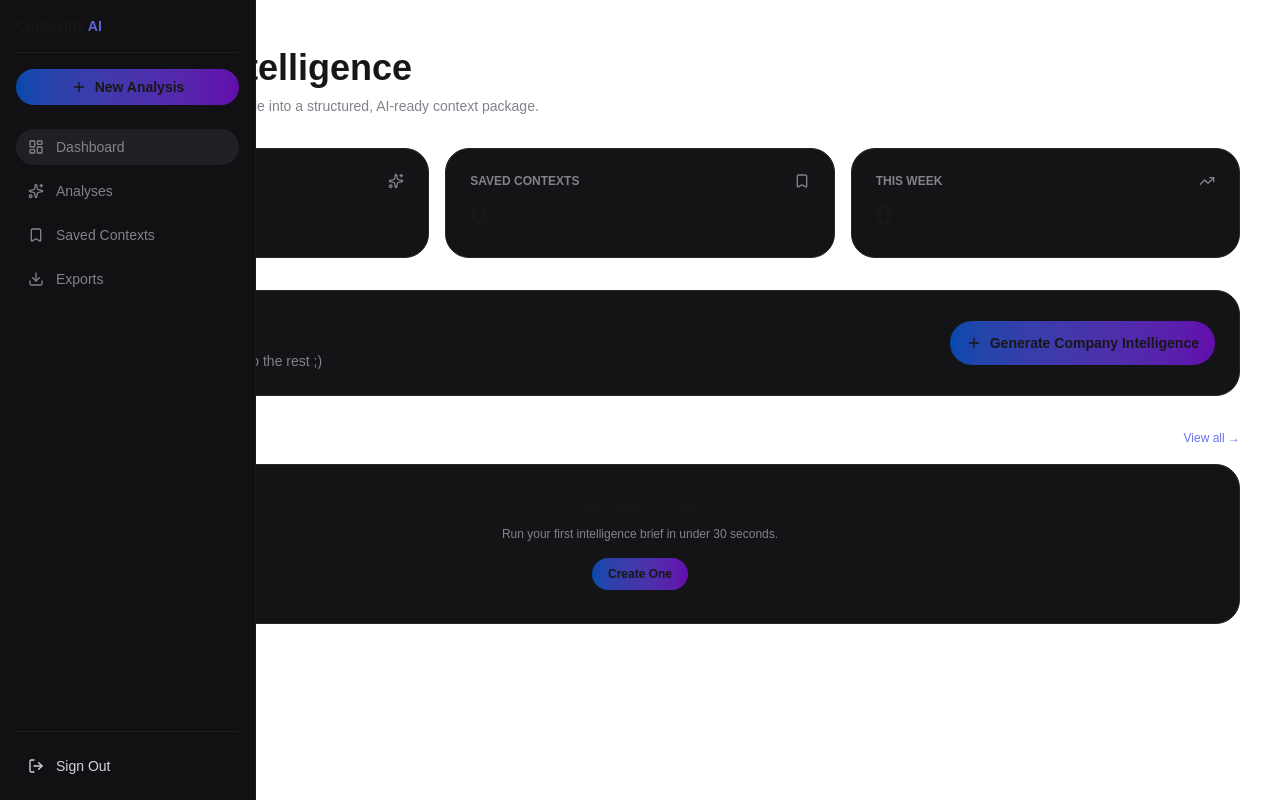
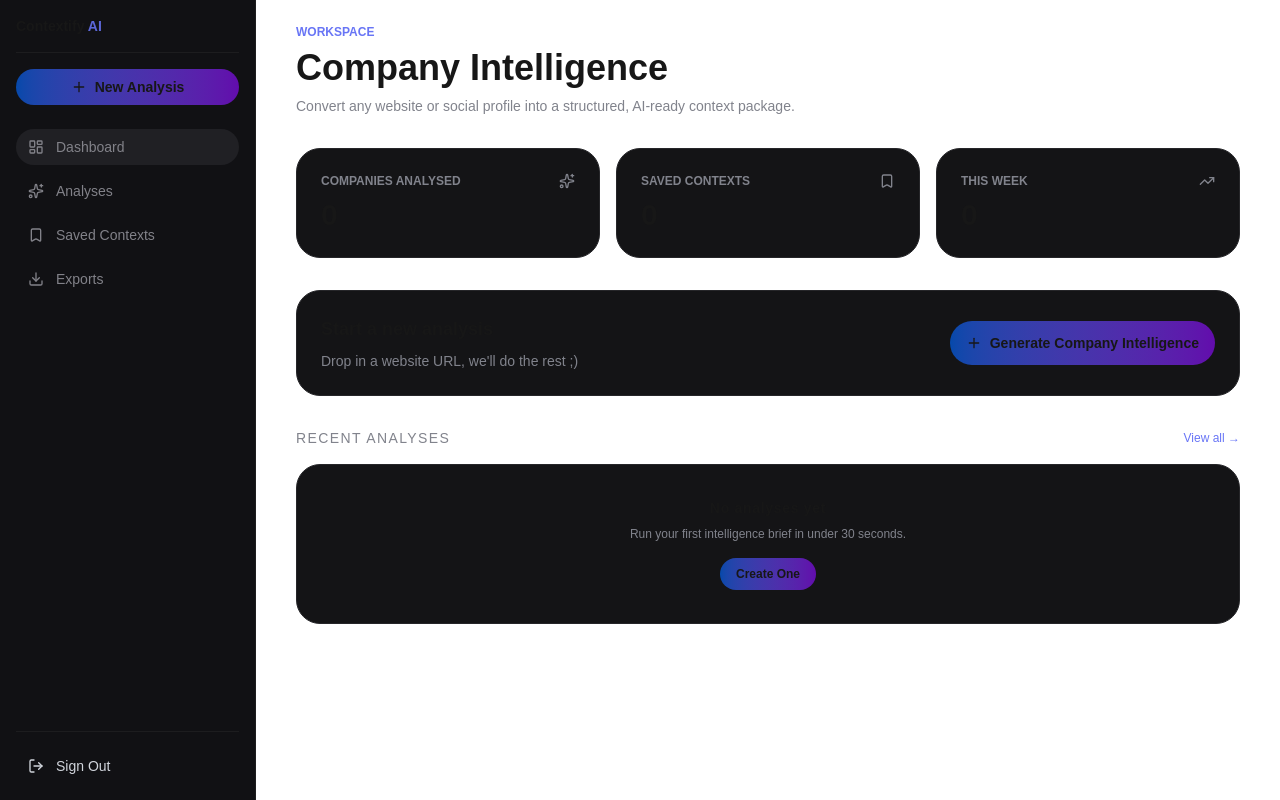
Before and after one commit to khu5hii/contextify.ai, a Next.js app: page /dashboard in a window 1280 px wide. Built offline with nearby package versions, Linux system fonts and the light colour scheme.

Commit message:
add left margin to dashboard main
Add Tailwind 'ml-64' to the <main> element so the dashboard content is offset from the Sidebar. Removes the redundant nested wrapper and simplifies the markup to ensure the main content sits beside the fixed Sidebar.

```diff
--- a/app/(dashboard)/layout.tsx
+++ b/app/(dashboard)/layout.tsx
@@ -8,9 +8,7 @@ export default function DashboardLayout({
   return (
     <div className="flex">
       <Sidebar />
-      <main className="flex-1">
-        {children}
-      </main>
+      <main className="ml-64 flex-1">{children}</main>
     </div>
   );
 }
```
